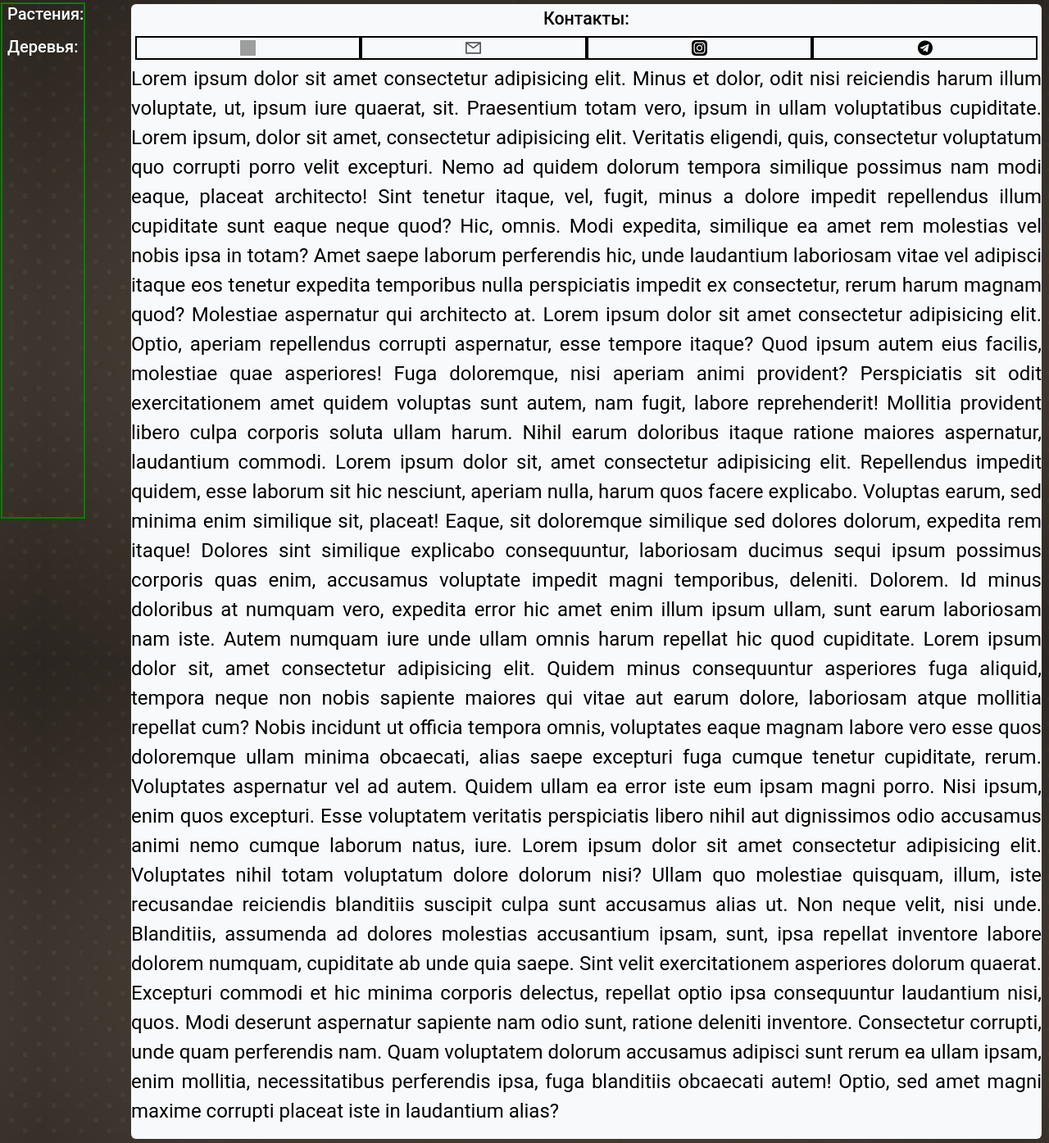
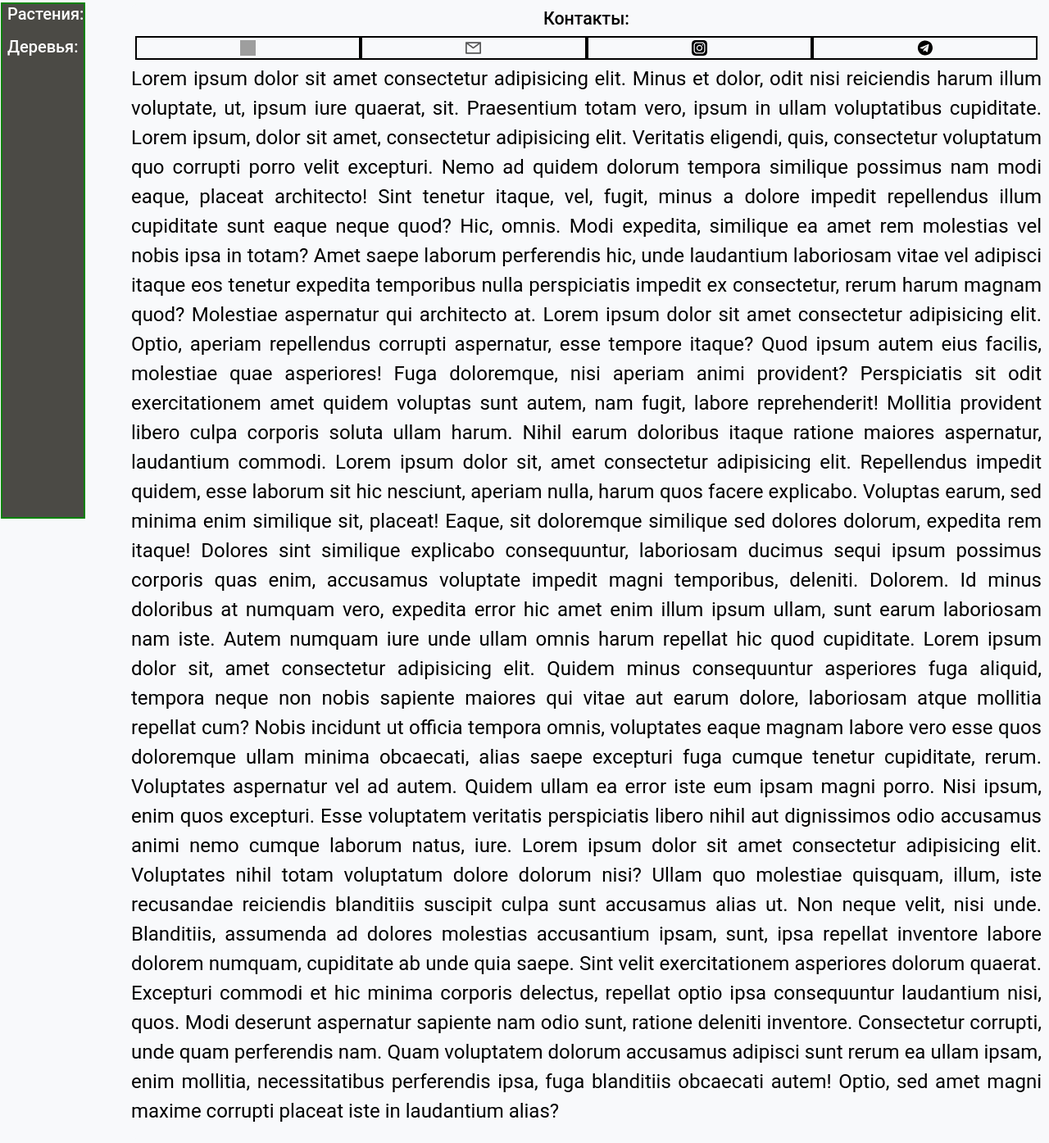
Before and after one commit to chirartem/amazing-plants, a PHP site: page / in a window 1280 px wide. Shown: the whole page at 82% size. Run offline with PHP 8.4, Linux system fonts and the light colour scheme; data that the repository does not hold is empty; grey boxes are pictures that could not be loaded.

Commit message:
1 commit

```diff
--- a/index.php
+++ b/index.php
@@ -37,7 +37,7 @@ if ($conn->connect_error) {
 	<div class="display-flex">
 		<div class="menu">
 			<h2 class="menu-h2">Растения:</h2>
-			<ul>
+			<ul class="menu-ul">
 
 				<?php
 				$sql = "SELECT name from plants where visible=1 order by sort";
@@ -47,7 +47,7 @@ if ($conn->connect_error) {
 					echo "<li><a href=\"\">".$row["name"]."</a></li>";
 				}
 				?>
-			</ul>
+			</ul class="menu-ul">
 			<h2 class="menu-h2">Деревья:</h2>
 			<ul>
 
--- a/style/style.css
+++ b/style/style.css
@@ -2,8 +2,7 @@ body {
 	color: black;
 	background-attachment: fixed;
 	background-repeat: repeat-y;
-	/* background-color: #F8F9FBFF; */
-	background-image: url(../images/luxfon338.jpg);
+	background-color: #F8F9FBFF;
 	background-size: 100%;
 }
 
@@ -84,9 +83,14 @@ li {
 	margin-left: 1px;
 	margin-top: 3px;
 	border: 2px solid green;
+	background-color: #4b4a45;
 	height: 630px;
 	max-width: 150px;
 	position: fixed;
+	flex-wrap: wrap;
+}
+
+.menu-ul {
 	flex-wrap: wrap;
 }
 
```
